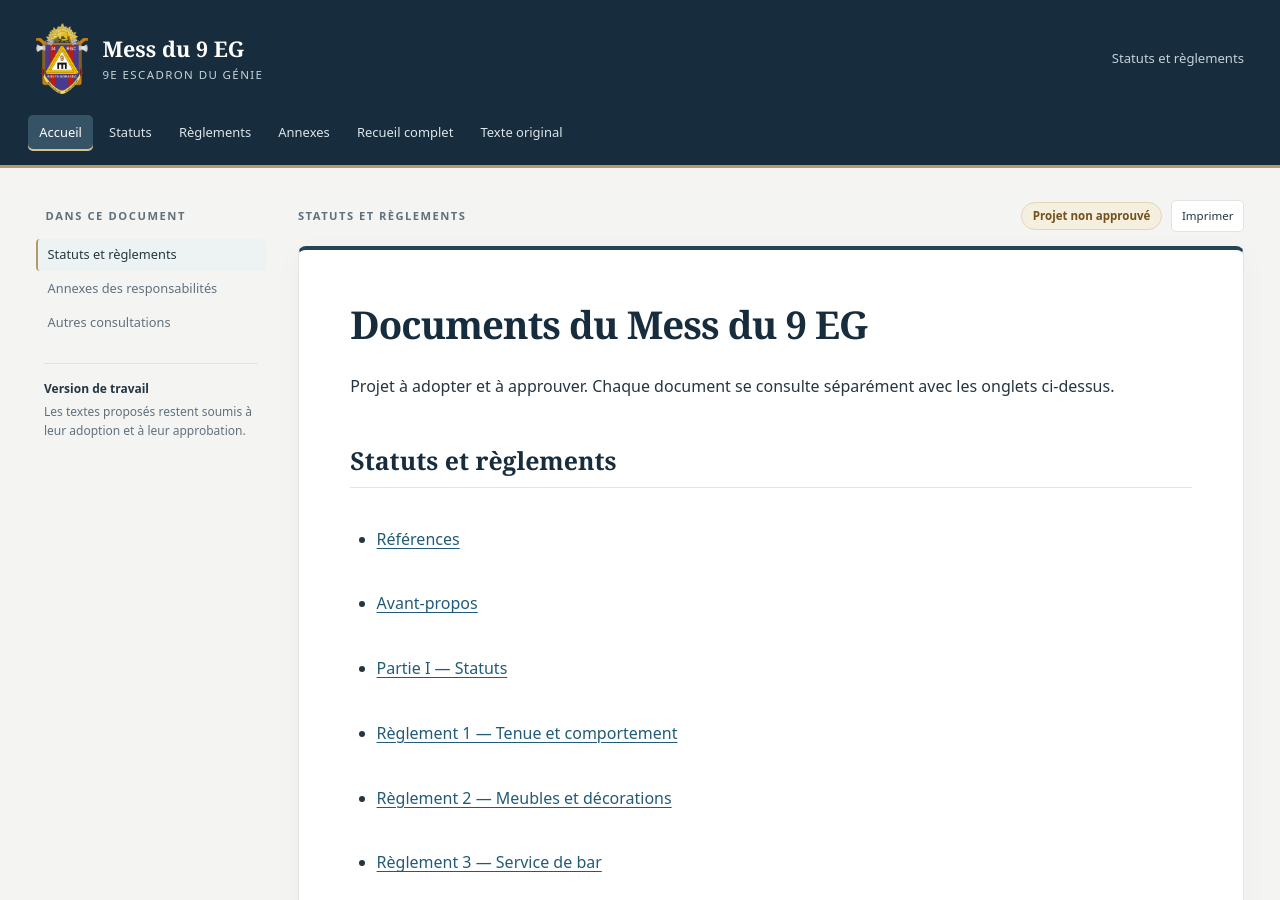
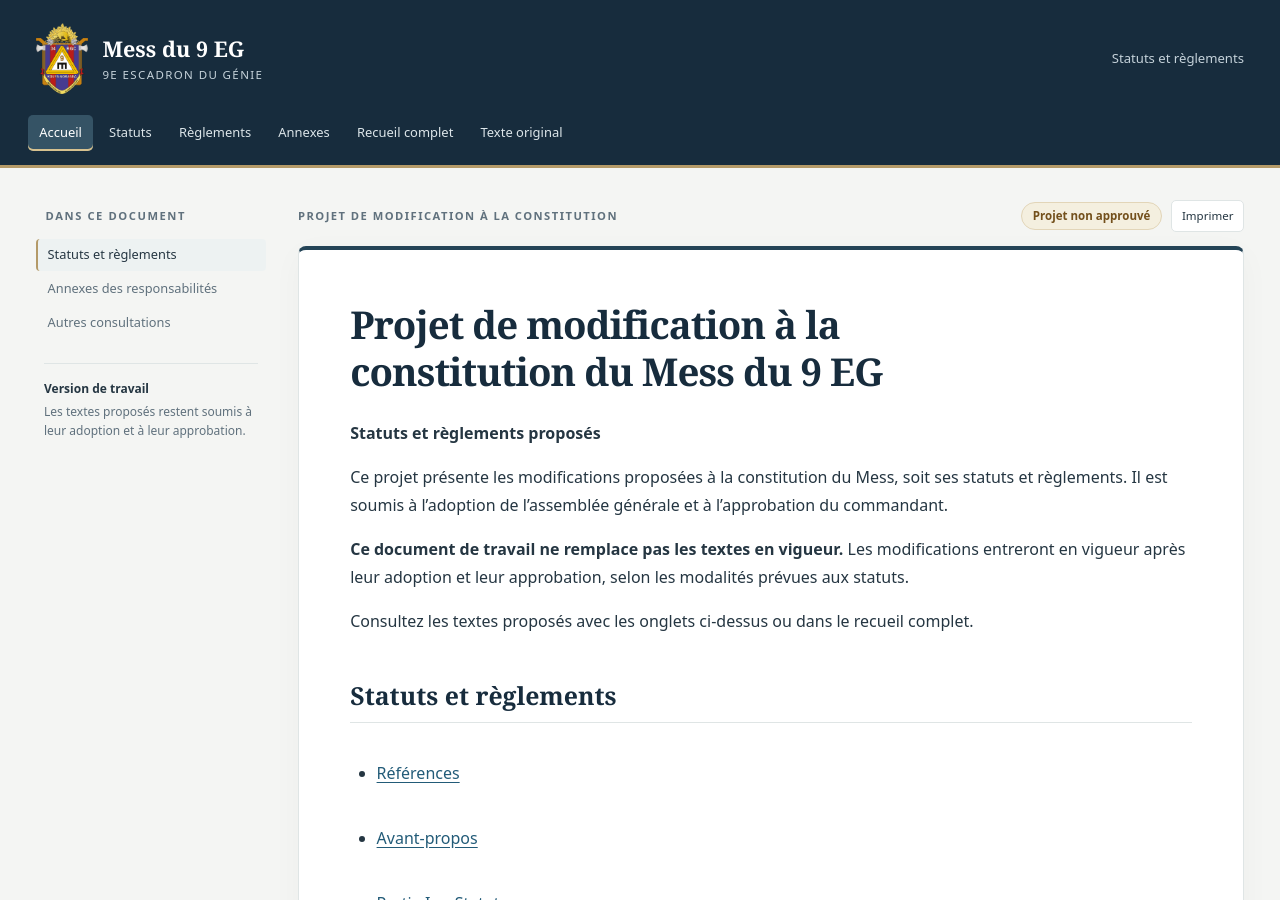
Before and after one commit to shocktubeM81/mess-9eg, a Jekyll site: the page built from site/index.md, in a window 1280 px wide and 900 px high. Built offline with Jekyll 4.4.1, drawn with Linux system fonts in a browser that asks for light colours.

Commit message:
Préciser le statut de projet de modification à la constitution

```diff
--- a/site/index.md
+++ b/site/index.md
@@ -1,13 +1,19 @@
 ---
 layout: default
 permalink: /
-title: Statuts et règlements du Mess du 9 EG
-document_label: Statuts et règlements
+title: Projet de modification à la constitution du Mess du 9 EG
+document_label: Projet de modification à la constitution
 ---
 
-# Documents du Mess du 9 EG
+# Projet de modification à la constitution du Mess du 9 EG
 
-Projet à adopter et à approuver. Chaque document se consulte séparément avec les onglets ci-dessus.
+**Statuts et règlements proposés**
+
+Ce projet présente les modifications proposées à la constitution du Mess, soit ses statuts et règlements. Il est soumis à l’adoption de l’assemblée générale et à l’approbation du commandant.
+
+**Ce document de travail ne remplace pas les textes en vigueur.** Les modifications entreront en vigueur après leur adoption et leur approbation, selon les modalités prévues aux statuts.
+
+Consultez les textes proposés avec les onglets ci-dessus ou dans le recueil complet.
 
 ## Statuts et règlements
 
```
